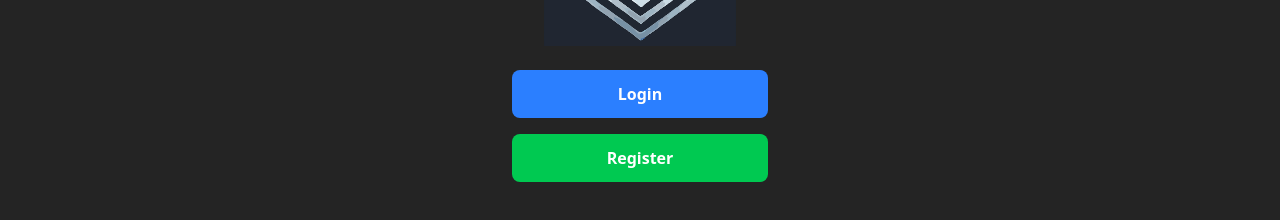
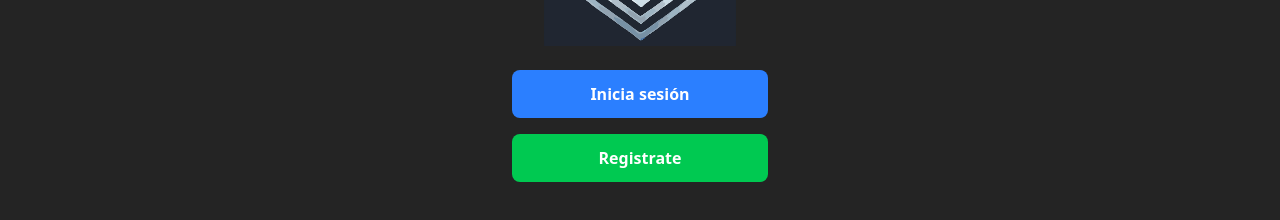
Before and after one commit to ucatolicaorg/SapirLabs, a React (Vite) app in the folder app/frontend/: page / in a window 1280 px wide. Shown: the part 366-586 px from the top of the page. Built offline with nearby package versions, Linux system fonts and the light colour scheme.

Commit message:
Cambio inglés->español en App.jsx

```diff
--- a/app/frontend/src/App.jsx
+++ b/app/frontend/src/App.jsx
@@ -17,16 +17,16 @@ export function App() {
 
       <button
         className="my-2 bg-blue-500 hover:bg-blue-700 text-white font-semibold px-6 py-3 rounded-lg w-full sm:w-64"
-        onClick={() => navigate("/Inicia sesión")}
+        onClick={() => navigate("/Login")}
       >
-        Login
+        Inicia sesión
       </button>
 
       <button
         className="my-2 bg-green-500 hover:bg-green-700 text-white font-semibold px-6 py-3 rounded-lg w-full sm:w-64"
-        onClick={() => navigate("/Registrate")}
+        onClick={() => navigate("/Register")}
       >
-        Register
+        Registrate
       </button>
     </div>
     </>
```
